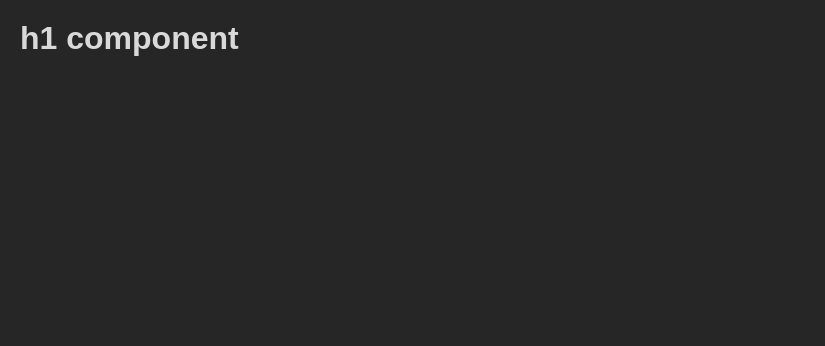
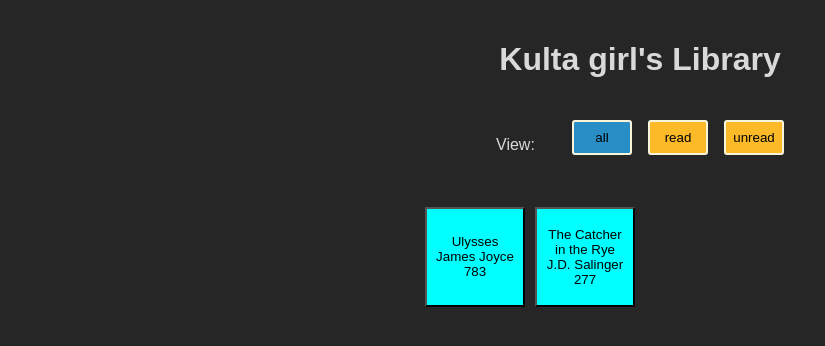
Before and after one commit to gambina/odinlibrary, a React (Vite) app in the folder odinlibrary/: page / in a window 1280 px wide. Shown: the top 346 px of the page, without its empty margins (0-825 px from the left). Built offline with nearby package versions, Linux system fonts and the light colour scheme.

Commit message:
reading toggle done

```diff
--- a/odinlibrary/package.json
+++ b/odinlibrary/package.json
@@ -10,6 +10,7 @@
     "preview": "vite preview"
   },
   "dependencies": {
+    "clsx": "^2.1.1",
     "react": "^19.1.0",
     "react-dom": "^19.1.0"
   },
--- a/odinlibrary/src/App.jsx
+++ b/odinlibrary/src/App.jsx
@@ -1,11 +1,17 @@
 import { useState } from "react"
 //import { clsx } from "clsx"
+import Header from "./components/Header"
+import Main from "./components/Main"
 
 
 
 export default function App() {
 
 
-  return (<h1>h1 component</h1>
+  return (
+    <main>
+      <Header />
+      <Main />
+    </main>
   )
 }
--- /dev/null
+++ b/odinlibrary/src/assets/bookData.js
@@ -0,0 +1,16 @@
+export default [
+  {
+    id: 1,
+    name: "Ulysses",
+    author: "James Joyce",
+    page: 783,
+    read: true
+  },
+  {
+    id: 2,
+    name: "The Catcher in the Rye",
+    author: "J.D. Salinger",
+    page: 277,
+    read: true
+  }
+]
--- /dev/null
+++ b/odinlibrary/src/components/Book.jsx
@@ -0,0 +1,12 @@
+import React from "react"
+export default function Book(props) {
+  return (
+
+    <button
+      onClick={() => props.toggle(props.id)}
+      className={props.read ? "read" : undefined}
+    > {props.name} {props.author} {props.page}
+    </button>
+  )
+
+}
--- /dev/null
+++ b/odinlibrary/src/components/Header.jsx
@@ -0,0 +1,31 @@
+import React from "react"
+import { clsx } from "clsx"
+
+export default function Header() {
+  const [selected, setSelected] = React.useState(0)
+  const buttons = ['all', 'read', 'unread']
+
+  const viewStatus = clsx("view-button",
+    {
+      selected: "selected"
+    }
+  )
+
+
+  return (
+    <>
+      <h1>Kulta girl's Library</h1>
+      <div className="button-group">
+        <p>View: </p>
+        {buttons.map((label, index) => (
+          <button key={index}
+            onClick={() => setSelected(index)}
+            className={`view-button ${selected === index ? 'selected' : ''}`}
+          >
+            {label}
+          </button>
+        ))}
+      </div>
+    </>
+  )
+}
--- /dev/null
+++ b/odinlibrary/src/components/Main.jsx
@@ -0,0 +1,48 @@
+import React from "react"
+import Book from "./Book"
+import bookData from "../assets/bookData"
+
+
+//    <button
+//      onClick={() => props.toggle(props.id)}
+//      style={{
+//        backgroundColor: props.color
+//      }}
+//      className={props.on ? "on" : undefined}
+//    >
+//    </button>
+//  )
+//
+//}
+
+
+export default function Main(props) {
+  const [book, setBook] = React.useState(bookData)
+
+
+  function toggle(id) {
+    setBook(prev => prev.map(item => {
+      return item.id === id ? { ...item, read: !item.read } : item
+    }))
+
+  }
+
+  const bookElements = book.map(item => (
+    <Book
+      toggle={toggle}
+      id={item.id}
+      key={item.name}
+      page={item.page}
+      name={item.name}
+      author={item.author}
+      read={item.read} />
+  ))
+
+  return (
+    <main>
+      <div className="book-container">
+        {bookElements}
+      </div>
+    </main>
+  )
+}
--- a/odinlibrary/src/index.css
+++ b/odinlibrary/src/index.css
@@ -22,161 +22,47 @@
 }
 
 header>h1 {
-  font-size: 1.25rem;
+  font-size: 5.25rem;
   font-weight: 500;
   color: #F9F4DA;
 }
 
-header>p {
-  font-size: 0.875rem;
-  max-width: 350px;
-  color: #8E8E8E;
+.button-group {
+  display: flex;
+  gap: 16px;
+  justify-content: center;
+
+  margin: 20px;
 }
 
-section.game-status {
-  display: flex;
-  flex-direction: column;
-  align-items: center;
+div>p {
+  height: 35px;
+  width: 60px;
   justify-content: center;
-  color: #F9F4DA;
-  width: 100%;
-  max-width: 350px;
-  min-height: 60px;
-  border-radius: 4px;
-  margin-block: 30px;
 }
 
-section.game-status.won {
-  background-color: #10A95B;
-}
+.view-button {
 
-section.game-status.lost {
-  background-color: #BA2A2A;
-}
-
-section.game-status.farewell {
-  background-color: #7A5EA7;
-  border: 1px dashed #323232;
-}
-
-section.game-status>p {
-  margin: 5px;
-}
-
-section.game-status>p.farewell-message {
-  font-style: italic;
-  font-weight: 400;
-
-}
-
-section.game-status>h2 {
-  font-size: 1.25rem;
-  margin: 5px
-}
-
-section.language-chips {
-  display: flex;
-  flex-wrap: wrap;
-  gap: 5px;
+  border-radius: 3px;
+  border: 2px solid #F9F4DA;
+  background-color: #FCBA29;
+  height: 35px;
+  width: 60px;
   justify-content: center;
-  max-width: 350px;
-  margin-bottom: 36px;
-}
-
-span.chip {
-  border-radius: 3px;
-  padding: 4.5px;
-  position: relative;
-}
-
-/* Dimmed overlay with skull on "lost" languages */
-span.chip.lost::before {
-  content: "";
-  position: absolute;
-  display: flex;
-  align-items: center;
-  justify-content: center;
-  height: 100%;
-  width: 100%;
-  font-size: 0.85rem;
-  top: 0;
-  left: 0;
-  background-color: rgba(0, 0, 0, 0.7);
-}
-
-section.word {
-  display: flex;
-  justify-content: center;
-  gap: 2px;
-  margin-bottom: 20px;
-}
-
-section.word>span {
-  height: 40px;
-  width: 40px;
-  background-color: #323232;
-  display: flex;
-  justify-content: center;
-  align-items: center;
-  font-size: 1.125rem;
-  border-bottom: 1px solid #F9F4DA;
-}
-
-section.word>span.missed-letter {
-  color: #EC5D49;
-}
-
-section.keyboard {
-  display: flex;
-  flex-wrap: wrap;
-  gap: 8px;
-  justify-content: center;
-  max-width: 450px;
-  margin-bottom: 36px;
-}
-
-section.keyboard>button {
-  height: 35px;
-  width: 35px;
-  background-color: #FCBA29;
-  border: 1px solid #D7D7D7;
-  border-radius: 3px;
   cursor: pointer;
 }
 
-section.keyboard>button.correct {
-  background-color: #10A95B;
+.view-button.selected {
+  background-color: 298EC6;
 }
 
-section.keyboard>button.wrong {
-  background-color: #EC5D49;
+.book-container {
+  display: grid;
+  grid-template-columns: repeat(4, 100px);
+  grid-template-rows: repeat(2, 100px);
+  gap: 10px;
 }
 
-section.keyboard>button:disabled {
-  cursor: not-allowed;
-  opacity: 0.5
+.read {
+  background-color: aqua;
 }
-
-button.new-game {
-  background-color: #11B5E5;
-  border: 1px solid #D7D7D7;
-  border-radius: 4px;
-  width: 225px;
-  height: 40px;
-  padding: 6px 12px;
-  display: block;
-  margin-inline: auto;
-  cursor: pointer;
-}
-
-.sr-only {
-  position: absolute;
-  width: 1px;
-  height: 1px;
-  padding: 0;
-  margin: -1px;
-  overflow: hidden;
-  clip: rect(0, 0, 0, 0);
-  white-space: nowrap;
-  border: 0;
-}
```
Also changed, not shown: odinlibrary/src/components/Button.jsx (added, +15 -0 lines), 1 other file (tests, documents, lock files or other folders).
